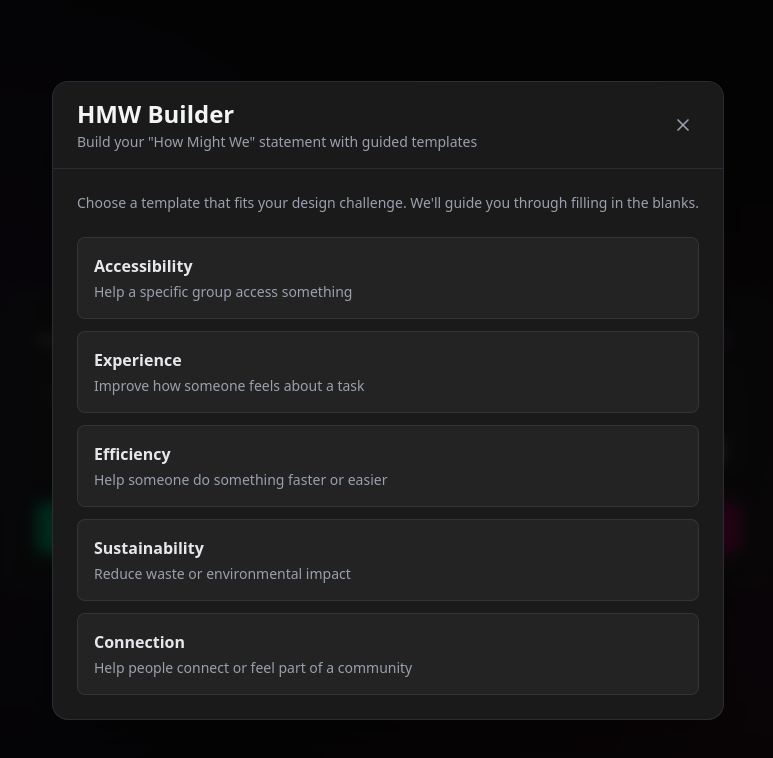
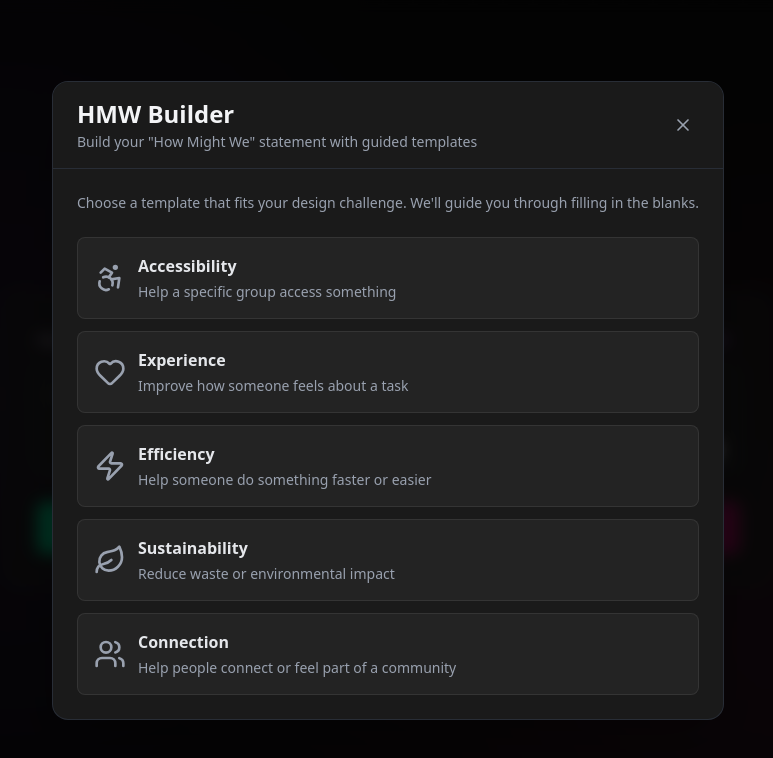
Before and after one commit to AnthonyMohun/volition, a Next.js app: page / in a window 1280 px wide. Both pictures are taken after a click on the button "Open HMW Builder". Shown: the top 758 px of the page, without its empty margins (252-1025 px from the left). Built offline with nearby package versions, Linux system fonts and the light colour scheme.

Commit message:
feat: add icons to HMW Builder templates
- Add visual icons for each template (Accessibility, Experience, Efficiency, Sustainability, Connection)
- Increase icon size to w-8 h-8 for better visual prominence
- Update template selection UI to display icons alongside labels and descriptions

```diff
--- a/components/hmw-helper-modal.tsx
+++ b/components/hmw-helper-modal.tsx
@@ -1,7 +1,5 @@
-"use client";
-
 import { useState } from "react";
-import { X } from "lucide-react";
+import { X, Accessibility, Heart, Zap, Leaf, Users } from "lucide-react";
 
 interface HMWHelperModalProps {
   isOpen: boolean;
@@ -12,6 +10,7 @@ interface HMWHelperModalProps {
 const TEMPLATES = [
   {
     id: "accessibility",
+    icon: Accessibility,
     label: "Accessibility",
     description: "Help a specific group access something",
     blanks: [
@@ -38,6 +37,7 @@ const TEMPLATES = [
   },
   {
     id: "experience",
+    icon: Heart,
     label: "Experience",
     description: "Improve how someone feels about a task",
     blanks: [
@@ -64,6 +64,7 @@ const TEMPLATES = [
   },
   {
     id: "efficiency",
+    icon: Zap,
     label: "Efficiency",
     description: "Help someone do something faster or easier",
     blanks: [
@@ -90,6 +91,7 @@ const TEMPLATES = [
   },
   {
     id: "sustainability",
+    icon: Leaf,
     label: "Sustainability",
     description: "Reduce waste or environmental impact",
     blanks: [
@@ -116,6 +118,7 @@ const TEMPLATES = [
   },
   {
     id: "connection",
+    icon: Users,
     label: "Connection",
     description: "Help people connect or feel part of a community",
     blanks: [
@@ -196,7 +199,9 @@ export function HMWHelperModal({
                 you through filling in the blanks.
               </p>
               <div className="grid grid-cols-1 gap-3">
-                {TEMPLATES.map((tmpl) => (
+                {TEMPLATES.map((tmpl) => {
+                  const IconComponent = tmpl.icon;
+                  return (
                     <button
                       key={tmpl.id}
                       onClick={() => {
@@ -205,14 +210,20 @@ export function HMWHelperModal({
                       }}
                       className="group p-4 glass-light rounded-lg border border-gray-700/50 hover:border-purple-500/50 hover:bg-purple-500/10 transition-all text-left"
                     >
+                      <div className="flex items-center gap-3">
+                        <IconComponent className="w-8 h-8 text-gray-400 group-hover:text-purple-300 transition-colors" />
+                        <div>
                           <h3 className="font-semibold text-gray-200 group-hover:text-purple-300 transition-colors">
                             {tmpl.label}
                           </h3>
                           <p className="text-sm text-gray-400 mt-1">
                             {tmpl.description}
                           </p>
+                        </div>
+                      </div>
                     </button>
-                ))}
+                  );
+                })}
               </div>
             </>
           ) : (
```
Lines whose indentation alone changed are shown as unchanged.
